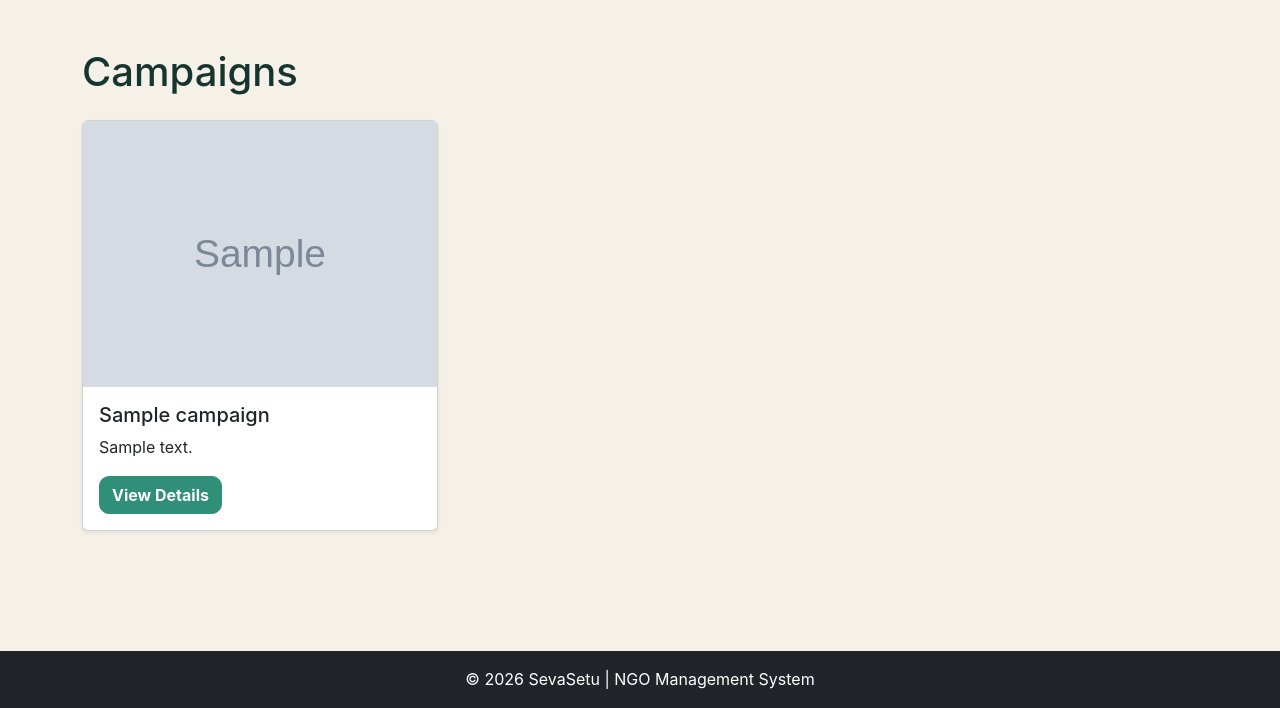
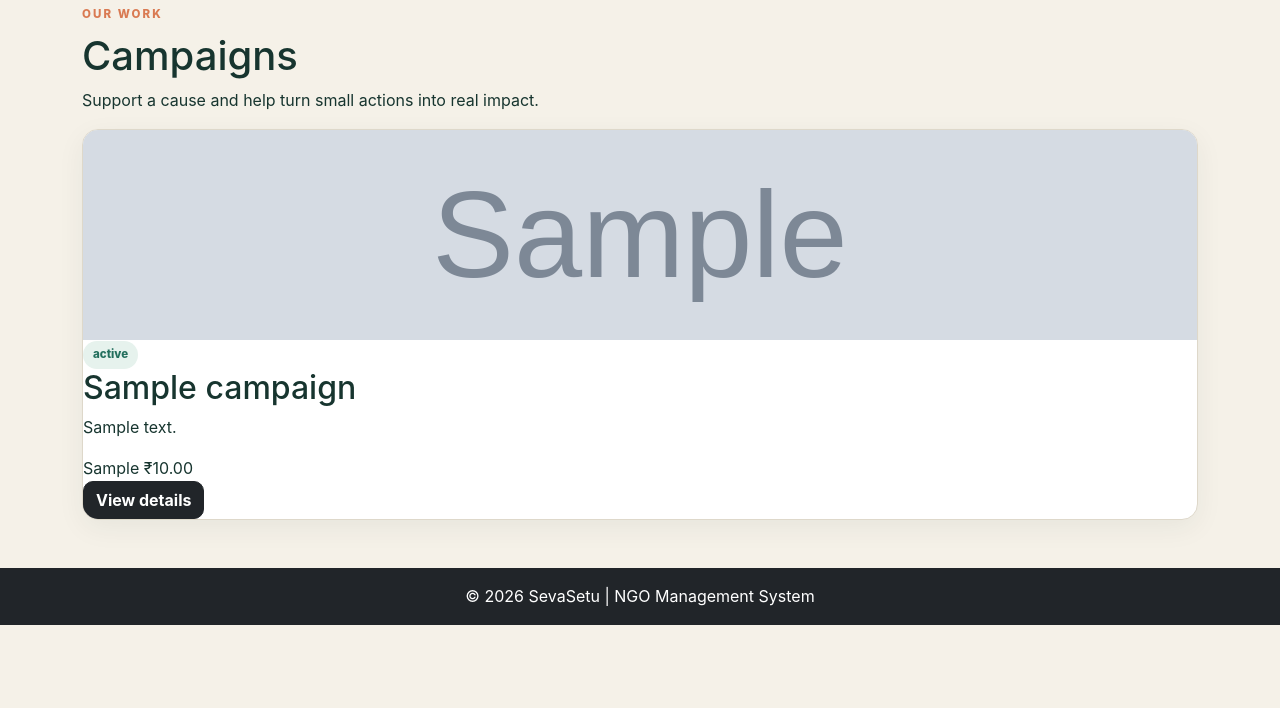
Before and after one commit to gouri0209m-ux/SevaSetu, a Django app: page /campaigns/ in a window 1280 px wide. Shown: the part 92-800 px from the top of the page. Run offline with Django 5.2, Linux system fonts and the light colour scheme; tables that the repository leaves empty hold one stand-in row (values such as "Sample post"); grey boxes marked "Sample" are stand-in pictures.

Commit message:
Fix campaign card layout

```diff
--- a/campaigns/templates/campaigns/campaign_list.html
+++ b/campaigns/templates/campaigns/campaign_list.html
@@ -1,53 +1,46 @@
 {% extends 'base.html' %}
 
+{% block title %}Campaigns | SevaSetu{% endblock %}
+
 {% block content %}
+<section class="page-header">
+    <div class="container">
+        <span class="eyebrow">Our work</span>
+        <h1 class="page-title">Campaigns</h1>
+        <p class="page-intro">Support a cause and help turn small actions into real impact.</p>
+    </div>
+</section>
 
-<div class="container py-5">
-
-<h1 class="mb-4">
-Campaigns
-</h1>
-
-<div class="row">
-
+<section class="section-space">
+    <div class="container">
+        <div class="campaign-grid">
             {% for campaign in campaigns %}
-
-<div class="col-md-4 mb-4">
-
-<div class="card shadow-sm h-100">
-
+            <article class="campaign-card campaign-list-card">
                 {% if campaign.image %}
-<img src="{{ campaign.image.url }}"
-     class="card-img-top">
+                    <img src="{{ campaign.image.url }}" alt="{{ campaign.title }}">
+                {% else %}
+                    <div class="campaign-placeholder">SevaSetu</div>
                 {% endif %}
 
-<div class="card-body">
+                <div class="campaign-card-body">
+                    <span class="status-pill">{{ campaign.status }}</span>
+                    <h2>{{ campaign.title }}</h2>
+                    <p>{{ campaign.description|truncatewords:22 }}</p>
 
-<h5>
-{{ campaign.title }}
-</h5>
-
-<p>
-{{ campaign.description|truncatewords:15 }}
-</p>
-
-<a href="{% url 'campaign_detail' campaign.id %}"
-   class="btn btn-success">
-
-View Details
-
-</a>
-
+                    <div class="campaign-meta">
+                        <span>{{ campaign.location }}</span>
+                        <span>₹{{ campaign.target_amount }}</span>
                     </div>
 
+                    <a href="{% url 'campaign_detail' campaign.id %}" class="btn btn-dark">View details</a>
                 </div>
-
+            </article>
+            {% empty %}
+            <div class="empty-state">
+                No campaigns are available at the moment.
             </div>
-
             {% endfor %}
-
         </div>
-
     </div>
-
+</section>
 {% endblock %}
```
Lines whose indentation alone changed are shown as unchanged.
